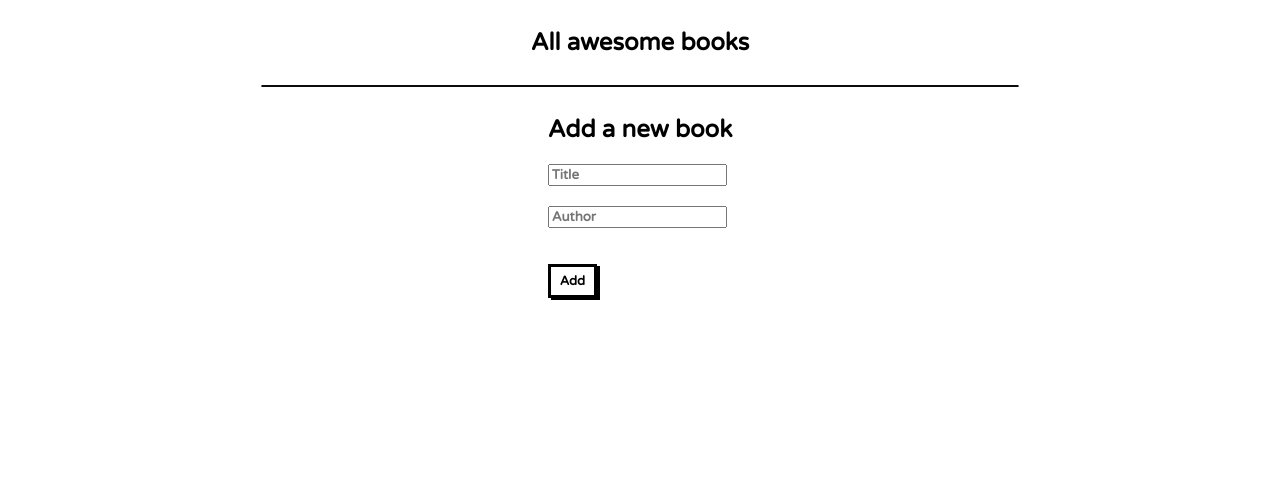
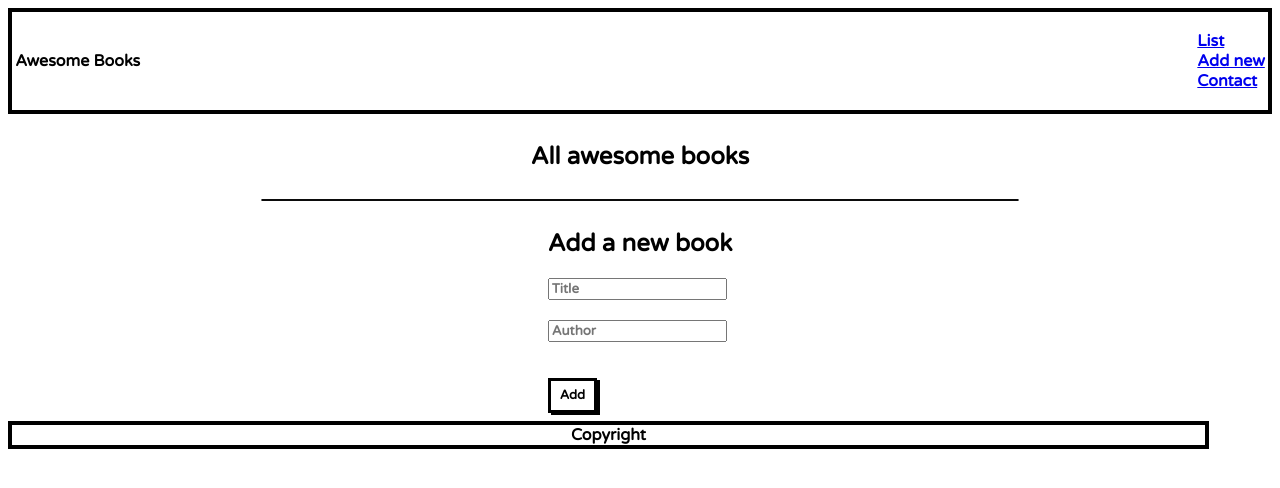
Before and after one commit to mryeminthu/Awesome-books, a website: page index.html in a window 1280 px wide. Drawn offline with Linux system fonts and the light colour scheme.

Commit message:
Add navbar and footer

```diff
--- a/index.html
+++ b/index.html
@@ -10,6 +10,16 @@
     <link rel="stylesheet" href="styles.css">
 </head>
 <body>
+    <header>
+    <nav class="container" id="navbar">
+      <h4>Awesome Books</h4>
+      <ul class="three-menu">
+        <li><a href="#" onclick="">List</a></li>
+        <li><a href="#" onclick="">Add new</a></li>
+        <li><a href="#" onclick="">Contact</a></li>
+      </ul>
+    </nav>
+  </header>
     <section class="book-section">
         <h1 class="awesome-title">All awesome books</h1>
         <div id="output"></div>
@@ -24,6 +34,9 @@
             </form>
         </div>
     </section><s></s>
+    <footer class="container">
+        Copyright
+    </footer>
     <script src="app.js"></script>
 </body>
 </html>
--- a/styles.css
+++ b/styles.css
@@ -24,6 +24,25 @@ hr {
   border-radius: 6px;
   margin: 0.5em 0 0.5em 0;
 }
+
+ul {
+  list-style-type: none;
+}
+
+
+/* Navbar */
+
+#navbar {
+  flex-direction: row;
+  flex-wrap: nowrap;
+  height: 100%;
+  width: 100%;
+  padding: 0.2em;
+  align-items: center;
+  justify-content: space-between;
+}
+
+/* Add Book Section */
 
 .book-section {
   display: flex;
```
